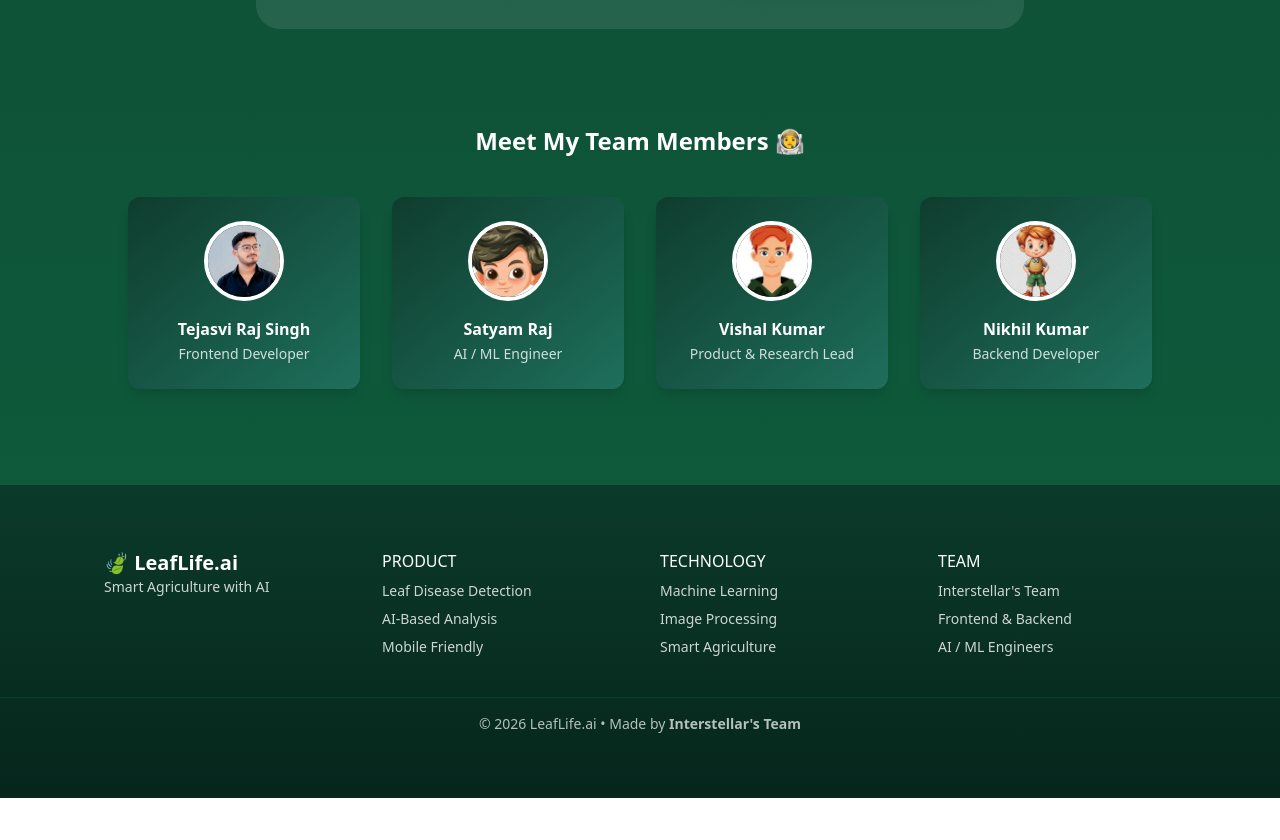
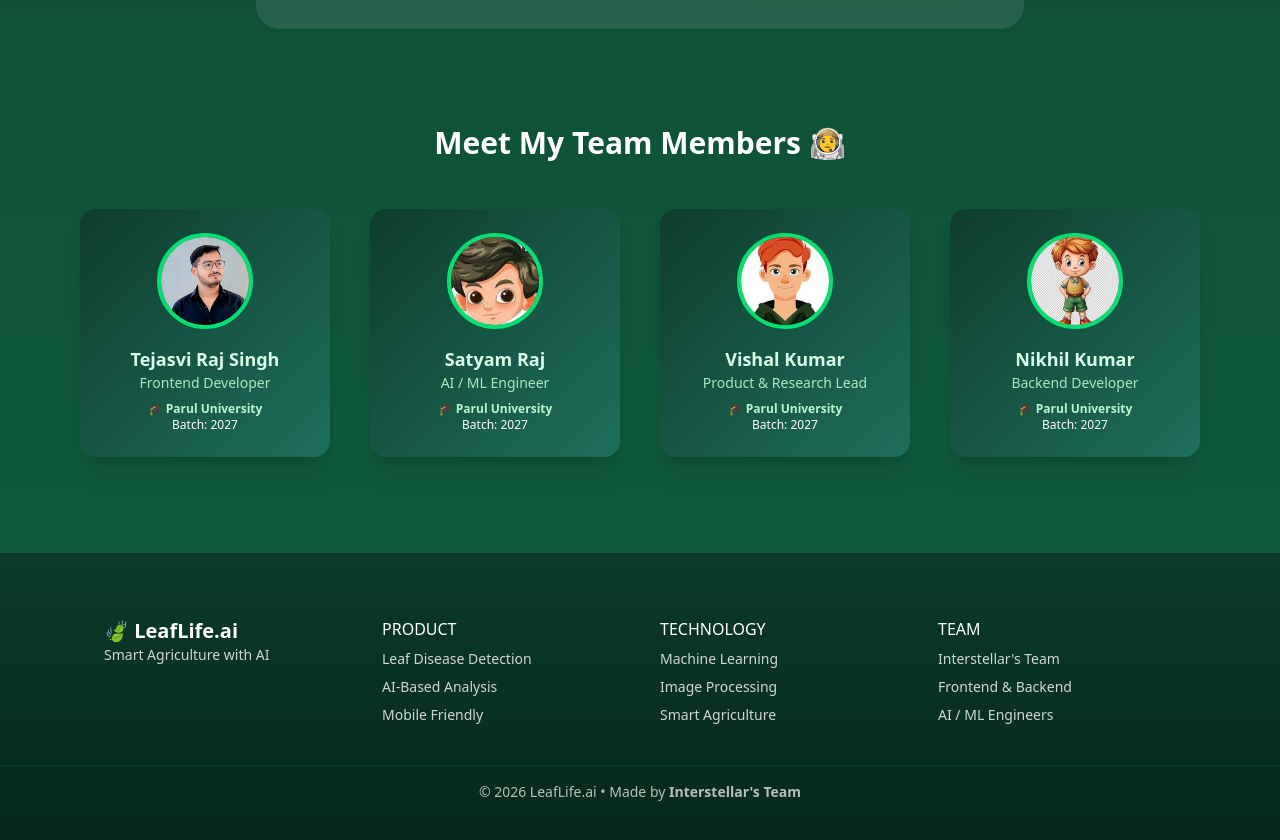
Before and after one commit to tejasvirajsingh/Hackathon-3.0-PU, a React (Vite) app: page / in a window 1280 px wide. Shown: the part 1400-2240 px from the top of the page. Before the commit the page ends 2198 px from the top, so only its background shows below. Built offline with nearby package versions, Linux system fonts and the light colour scheme.

Commit message:
Teams Labels

```diff
--- a/src/Components/Team.jsx
+++ b/src/Components/Team.jsx
@@ -1,31 +1,85 @@
-export default function Team()
-{
+export default function Team() {
   const members = [
-    { name: "Tejasvi Raj Singh", role: "Frontend Developer", img: "/img/tejasvi.jpg", link: "https://tejasvimax.vercel.app/" },
-    { name: "Satyam Raj ", role: "AI / ML Engineer", img: "/img/satyam.jpg", link: "https://satyam-r4j.vercel.app/" },
-    { name: "Vishal Kumar", role: "Product & Research Lead", img: "/img/vishal.jpg" },
-    { name: "Nikhil Kumar", role: "Backend Developer", img: "/img/nikhil.jpg" },
+    {
+      name: "Tejasvi Raj Singh",
+      role: "Frontend Developer",
+      college: "Parul University",
+      batch: "2027",
+      img: "/img/tejasvi.jpg",
+      link: "https://tejasvimax.vercel.app/",
+    },
+    {
+      name: "Satyam Raj",
+      role: "AI / ML Engineer",
+      college: "Parul University",
+      batch: "2027",
+      img: "/img/satyam.jpg",
+      link: "https://satyam-r4j.vercel.app/",
+    },
+    {
+      name: "Vishal Kumar",
+      role: "Product & Research Lead",
+      college: "Parul University",
+      batch: "2027",
+      img: "/img/vishal.jpg",
+    },
+    {
+      name: "Nikhil Kumar",
+      role: "Backend Developer",
+      college: "Parul University",
+      batch: "2027",
+      img: "/img/nikhil.jpg",
+    },
   ];
 
-
   return (
-    <section id="team" className="max-w-5xl mx-auto mt-24 text-center">
-      <h2 className="text-2xl font-bold text-leaf mb-10">
+    <section
+      id="team"
+      className="max-w-6xl mx-auto mt-24 px-4 text-center"
+    >
+      {/* Section Title */}
+      <h2 className="text-3xl font-bold text-white mb-12">
         Meet My Team Members 👨‍🚀
       </h2>
 
+      {/* Team Grid */}
+      <div className="grid grid-cols-1 sm:grid-cols-2 lg:grid-cols-4 gap-10">
+        {members.map((m, i) => (
+          <a
+            key={i}
+            href={m.link || "#"}
+            target="_blank"
+            rel="noopener noreferrer"
+            className="block"
+          >
+            <div className="bg-gradient-to-br from-[#0f3d2e] to-[#1e6f5c] p-6 rounded-2xl shadow-xl hover:-translate-y-3 hover:scale-105 transition-all duration-300">
 
-      <div className="grid grid-cols-1 md:grid-cols-2 lg:grid-cols-4 gap-8">
-        {members.map((m, i) => (
-          <a key={i} href={m.link || "#"} target="_blank">
-            <div className="bg-gradient-to-br from-[#0f3d2e] to-[#1e6f5c] p-6 rounded-xl shadow-lg hover:-translate-y-2 hover:scale-105 transition">
+              {/* Profile Image */}
               <img
                 src={m.img}
                 alt={m.name}
-                className="w-20 h-20 rounded-full mx-auto border-4 border-leaf mb-4 object-cover"
+                className="w-24 h-24 rounded-full mx-auto border-4 border-green-400 mb-4 object-cover"
               />
-              <h3 className="text-leaf font-bold">{m.name}</h3>
-              <span className="text-sm opacity-80">{m.role}</span>
+
+              {/* Name */}
+              <h3 className="text-green-100 font-bold text-lg">
+                {m.name}
+              </h3>
+
+              {/* Role */}
+              <p className="text-sm text-green-200 opacity-90">
+                {m.role}
+              </p>
+
+              {/* College */}
+              <p className="text-xs text-green-200 font-bold mt-2">
+                🎓 {m.college}
+              </p>
+
+              {/* Batch */}
+              <p className="text-xs text-white ">
+                Batch: {m.batch}
+              </p>
             </div>
           </a>
         ))}
```
